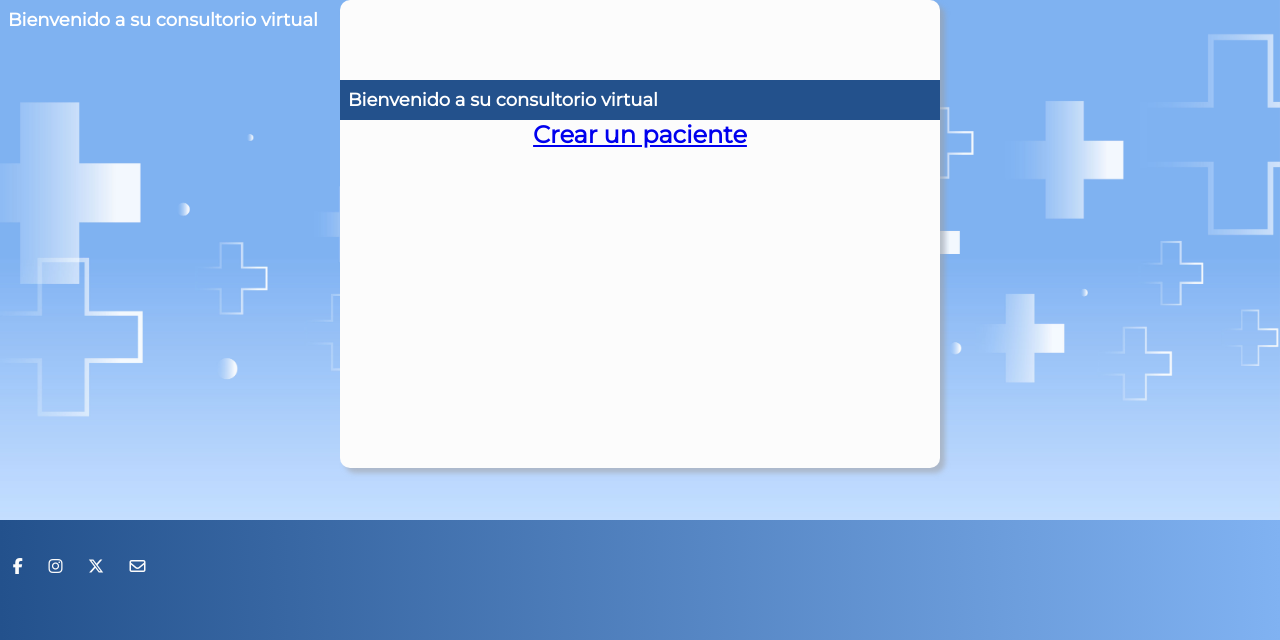
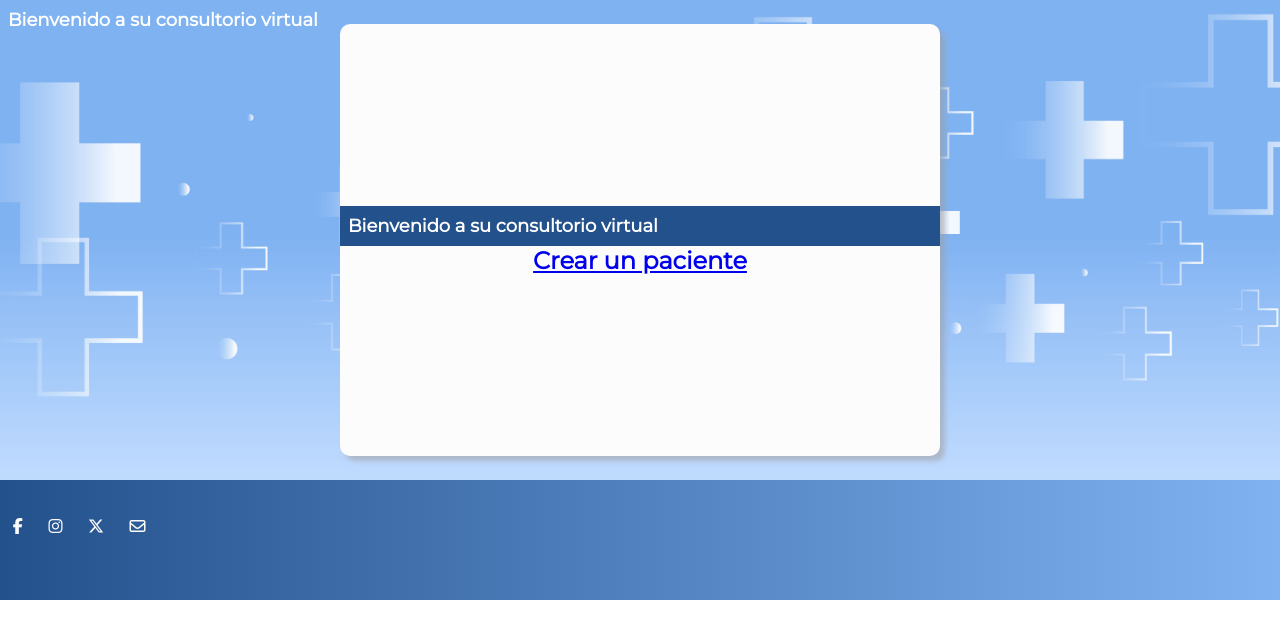
Before and after one commit to GuirinV/deploy_TP2_BACKEND, a Django app: page /paciente/ in a window 1280 px wide. Shown: the part 160-800 px from the top of the page. Run offline with Django 5.2, Linux system fonts and the light colour scheme; data that the repository does not hold is empty; some libraries are stand-ins or nearby versions.

Commit message:
Prueba for arriba

```diff
--- a/app_consultorio/templates/paciente.html
+++ b/app_consultorio/templates/paciente.html
@@ -42,12 +42,13 @@
 
   <body>
 
-    <main>
+    <main class="contenedor_main">
       <section class="contacto">
         <h1>Bienvenido a su consultorio virtual</h1>
         <h2><a href="{% url 'paciente:create' %}">Crear un paciente</a></h2>
+        {% for paciente in paciente_list %}
         <div class="list"></div>
-        {% for paciente in paciente_list %}
+
         <fieldset>
           <legend>Nombre: {{paciente.nombre_apellido}}</legend>
           <ul>
```
